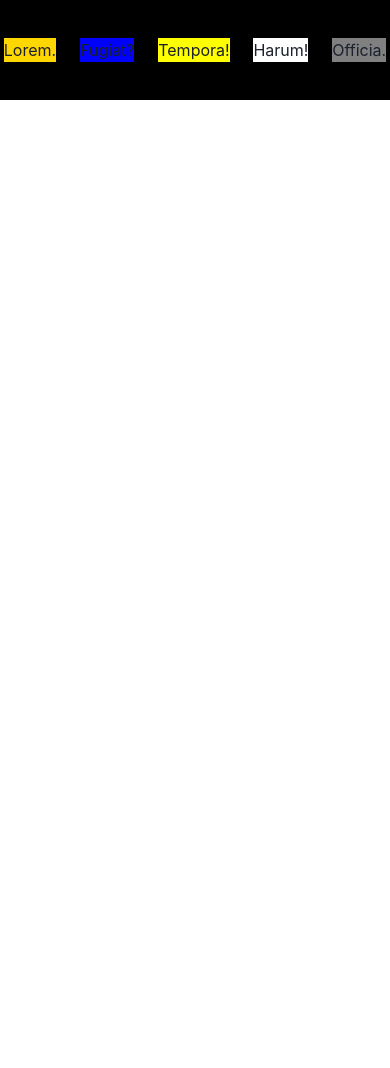
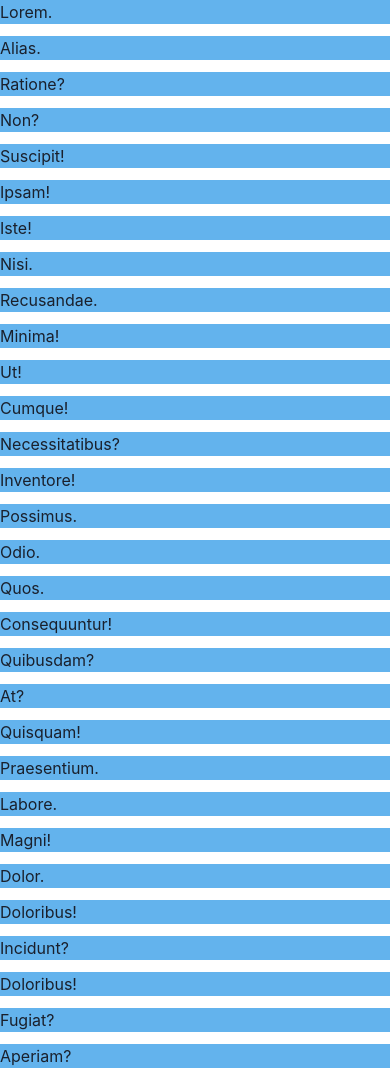
Before and after one commit to AngelosGithub/react231031, a React (Create React App) app: page / in a window 390 px wide. Before the commit the page ends 844 px from the top, so only its background shows below. Built offline with nearby package versions, Linux system fonts and the light colour scheme.

Commit message:
231102 SimpleGrid 사용 반응형 웹 적용

```diff
--- a/src/App.js
+++ b/src/App.js
@@ -1,22 +1,40 @@
-import { Box, Flex } from "@chakra-ui/react";
+import { Box, Flex, SimpleGrid } from "@chakra-ui/react";
 
 function App() {
   return (
     <>
-      <Flex
-        w={"100%"}
-        h={"100px"}
-        bg={"black"}
-        gap={5}
-        align={"center"}
-        justify={"space-evenly"}
-      >
-        <Box bg={"gold"}>Lorem.</Box>
-        <Box bg={"blue"}>Fugiat?</Box>
-        <Box bg={"yellow"}>Tempora!</Box>
-        <Box bg={"white"}>Harum!</Box>
-        <Box bg={"gray"}>Officia.</Box>
-      </Flex>
+      <SimpleGrid gap={3} columns={{ sm: 2, md: 3, "2xl": 5 }}>
+        <Box bg="blue.300">Lorem.</Box>
+        <Box bg="blue.300">Alias.</Box>
+        <Box bg="blue.300">Ratione?</Box>
+        <Box bg="blue.300">Non?</Box>
+        <Box bg="blue.300">Suscipit!</Box>
+        <Box bg="blue.300">Ipsam!</Box>
+        <Box bg="blue.300">Iste!</Box>
+        <Box bg="blue.300">Nisi.</Box>
+        <Box bg="blue.300">Recusandae.</Box>
+        <Box bg="blue.300">Minima!</Box>
+        <Box bg="blue.300">Ut!</Box>
+        <Box bg="blue.300">Cumque!</Box>
+        <Box bg="blue.300">Necessitatibus?</Box>
+        <Box bg="blue.300">Inventore!</Box>
+        <Box bg="blue.300">Possimus.</Box>
+        <Box bg="blue.300">Odio.</Box>
+        <Box bg="blue.300">Quos.</Box>
+        <Box bg="blue.300">Consequuntur!</Box>
+        <Box bg="blue.300">Quibusdam?</Box>
+        <Box bg="blue.300">At?</Box>
+        <Box bg="blue.300">Quisquam!</Box>
+        <Box bg="blue.300">Praesentium.</Box>
+        <Box bg="blue.300">Labore.</Box>
+        <Box bg="blue.300">Magni!</Box>
+        <Box bg="blue.300">Dolor.</Box>
+        <Box bg="blue.300">Doloribus!</Box>
+        <Box bg="blue.300">Incidunt?</Box>
+        <Box bg="blue.300">Doloribus!</Box>
+        <Box bg="blue.300">Fugiat?</Box>
+        <Box bg="blue.300">Aperiam?</Box>
+      </SimpleGrid>
     </>
   );
 }
```
